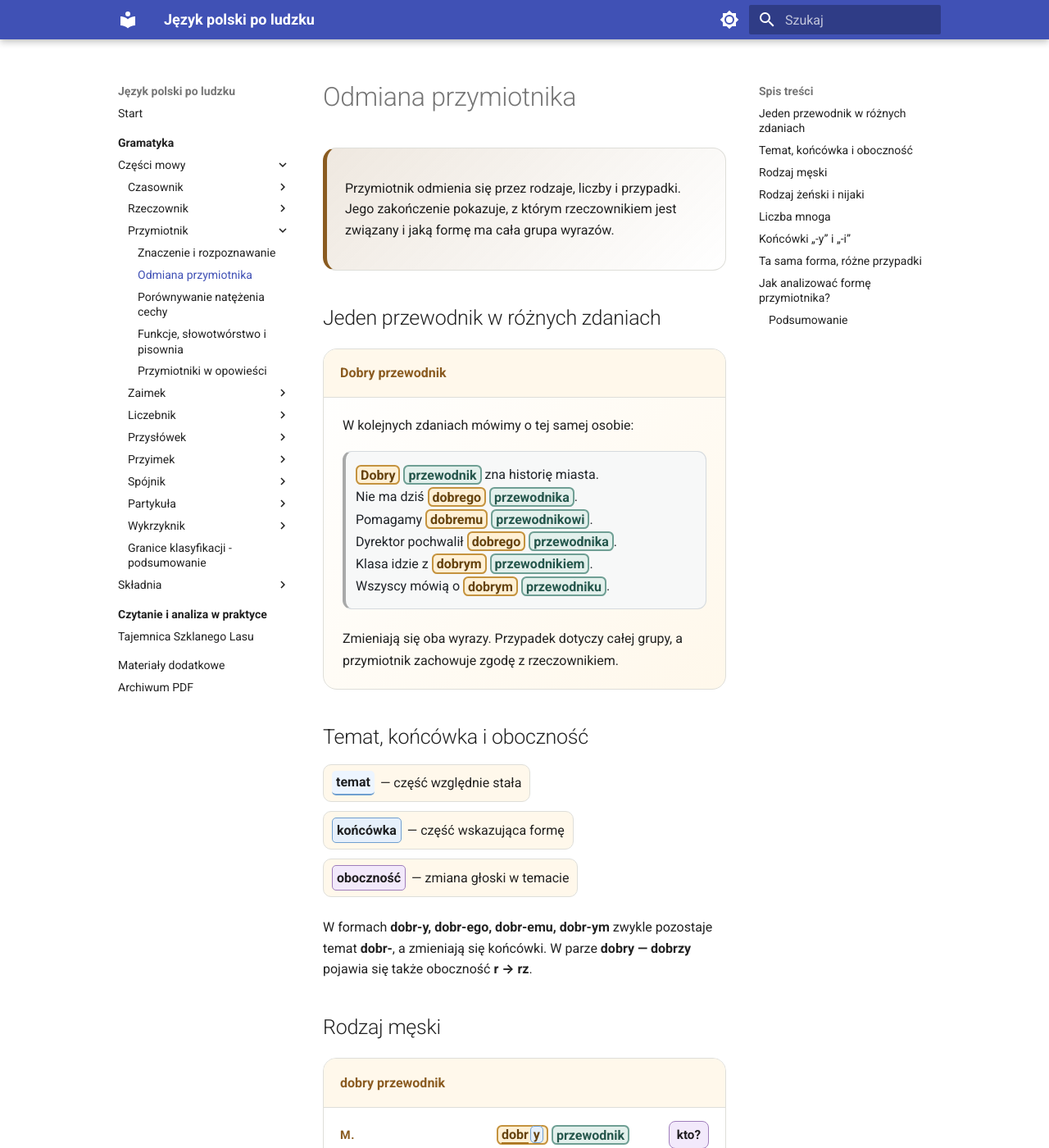
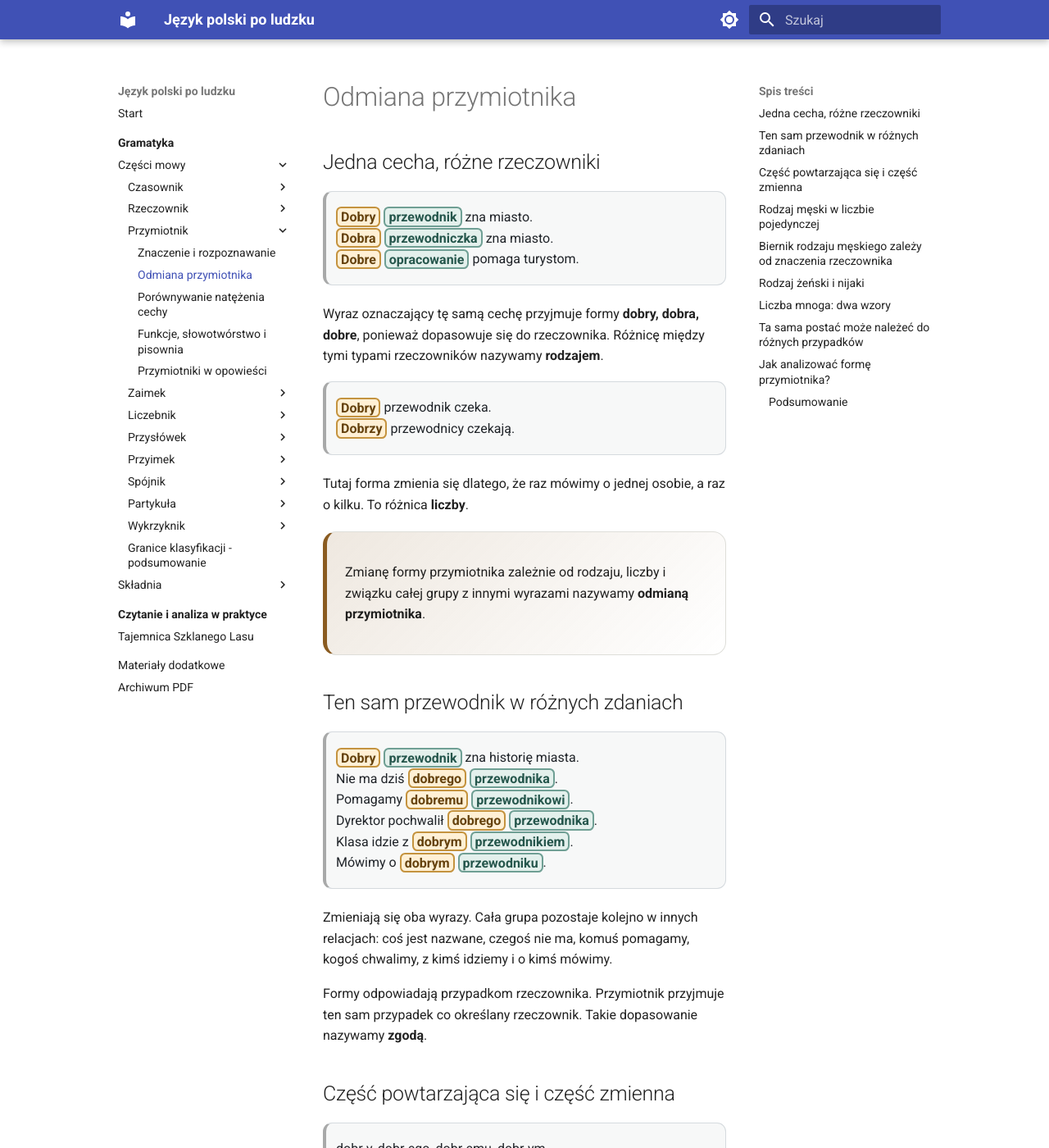
Before and after one commit to dchorazkiewicz/SP_JP, an MkDocs documentation site: the page built from docs/gramatyka/czesci-mowy/przymiotnik/odmiana.md, in a window 1280 px wide and 1400 px high. Shown: the whole window at 82% size. Built offline with MkDocs 1.6.1 and Material for MkDocs 9.7.7, drawn with Linux system fonts in a browser that asks for light colours; some of the changed text lies outside the part shown.

Commit message:
Wprowadź odmianę przymiotnika przez kontrast form

```diff
--- a/docs/gramatyka/czesci-mowy/przymiotnik/odmiana.md
+++ b/docs/gramatyka/czesci-mowy/przymiotnik/odmiana.md
@@ -2,66 +2,79 @@
 
 <div class="adjective-lesson" markdown>
 
+## Jedna cecha, różne rzeczowniki
+
+> <span class="form-focus">Dobry</span> <span class="noun-anchor">przewodnik</span> zna miasto.
+> <span class="form-focus">Dobra</span> <span class="noun-anchor">przewodniczka</span> zna miasto.
+> <span class="form-focus">Dobre</span> <span class="noun-anchor">opracowanie</span> pomaga turystom.
+
+Wyraz oznaczający tę samą cechę przyjmuje formy **dobry, dobra, dobre**, ponieważ dopasowuje się do rzeczownika. Różnicę między tymi typami rzeczowników nazywamy **rodzajem**.
+
+> <span class="form-focus">Dobry</span> przewodnik czeka.
+> <span class="form-focus">Dobrzy</span> przewodnicy czekają.
+
+Tutaj forma zmienia się dlatego, że raz mówimy o jednej osobie, a raz o kilku. To różnica **liczby**.
+
 <div class="lesson-lead" markdown>
 
-Przymiotnik odmienia się przez rodzaje, liczby i przypadki. Jego zakończenie pokazuje, z którym rzeczownikiem jest związany i jaką formę ma cała grupa wyrazów.
+Zmianę formy przymiotnika zależnie od rodzaju, liczby i związku całej grupy z innymi wyrazami nazywamy **odmianą przymiotnika**.
 
 </div>
 
-## Jeden przewodnik w różnych zdaniach
-
-<div class="adjective-story" markdown>
-  <div class="adjective-story__title">Dobry przewodnik</div>
-  <div class="adjective-story__body" markdown>
-
-W kolejnych zdaniach mówimy o tej samej osobie:
+## Ten sam przewodnik w różnych zdaniach
 
 > <span class="form-focus">Dobry</span> <span class="noun-anchor">przewodnik</span> zna historię miasta.
 > Nie ma dziś <span class="form-focus">dobrego</span> <span class="noun-anchor">przewodnika</span>.
 > Pomagamy <span class="form-focus">dobremu</span> <span class="noun-anchor">przewodnikowi</span>.
 > Dyrektor pochwalił <span class="form-focus">dobrego</span> <span class="noun-anchor">przewodnika</span>.
 > Klasa idzie z <span class="form-focus">dobrym</span> <span class="noun-anchor">przewodnikiem</span>.
-> Wszyscy mówią o <span class="form-focus">dobrym</span> <span class="noun-anchor">przewodniku</span>.
+> Mówimy o <span class="form-focus">dobrym</span> <span class="noun-anchor">przewodniku</span>.
 
-Zmieniają się oba wyrazy. Przypadek dotyczy całej grupy, a przymiotnik zachowuje zgodę z rzeczownikiem.
+Zmieniają się oba wyrazy. Cała grupa pozostaje kolejno w innych relacjach: coś jest nazwane, czegoś nie ma, komuś pomagamy, kogoś chwalimy, z kimś idziemy i o kimś mówimy.
 
-  </div>
+Formy odpowiadają przypadkom rzeczownika. Przymiotnik przyjmuje ten sam przypadek co określany rzeczownik. Takie dopasowanie nazywamy **zgodą**.
+
+## Część powtarzająca się i część zmienna
+
+> dobr-y, dobr-ego, dobr-emu, dobr-ym.
+
+Cząstka **dobr-** powtarza się. Nazywamy ją **tematem fleksyjnym**, czyli częścią względnie stałą podczas odmiany.
+
+Cząstki **-y, -ego, -emu, -ym** zmieniają się i pokazują formę. Nazywamy je **końcówkami fleksyjnymi**.
+
+<div class="form-key">
+  <span><span class="key-stem">temat fleksyjny</span> — część względnie stała</span>
+  <span><span class="key-ending">końcówka</span> — część wskazująca formę</span>
 </div>
 
-## Temat, końcówka i oboczność
+W parze:
 
-<div class="form-key">
-  <span><span class="key-stem">temat</span> — część względnie stała</span>
-  <span><span class="key-ending">końcówka</span> — część wskazująca formę</span>
-  <span><span class="key-change">oboczność</span> — zmiana głoski w temacie</span>
-</div>
+> dobry — dobrzy
 
-W formach **dobr-y, dobr-ego, dobr-emu, dobr-ym** zwykle pozostaje temat **dobr-**, a zmieniają się końcówki. W parze **dobry — dobrzy** pojawia się także oboczność **r → rz**.
+pojawia się także wymiana **r → rz**. Taką zmianę głoski w temacie nazywamy **obocznością**.
 
-## Rodzaj męski
+## Rodzaj męski w liczbie pojedynczej
 
 <div class="example-series">
   <div class="series-header"><strong>dobry przewodnik</strong></div>
-  <div class="example-row"><span class="grammar-badge">M.</span><p><span class="form-focus"><span class="stem-part">dobr</span><span class="ending-part">y</span></span> <span class="noun-anchor">przewodnik</span></p><span class="change-note">kto?</span></div>
+  <div class="example-row"><span class="grammar-badge">M.</span><p><span class="form-focus"><span class="stem-part">dobr</span><span class="ending-part">y</span></span> <span class="noun-anchor">przewodnik</span> zna miasto.</p><span class="change-note">kto?</span></div>
   <div class="example-row"><span class="grammar-badge">D.</span><p>nie ma <span class="form-focus"><span class="stem-part">dobr</span><span class="ending-part">ego</span></span> <span class="noun-anchor">przewodnika</span></p><span class="change-note">kogo?</span></div>
   <div class="example-row"><span class="grammar-badge">C.</span><p>pomagam <span class="form-focus"><span class="stem-part">dobr</span><span class="ending-part">emu</span></span> <span class="noun-anchor">przewodnikowi</span></p><span class="change-note">komu?</span></div>
-  <div class="example-row"><span class="grammar-badge">B.</span><p>widzę <span class="form-focus"><span class="stem-part">dobr</span><span class="ending-part">ego</span></span> <span class="noun-anchor">przewodnika</span></p><span class="change-note">jak dopełniacz</span></div>
+  <div class="example-row"><span class="grammar-badge">B.</span><p>widzę <span class="form-focus"><span class="stem-part">dobr</span><span class="ending-part">ego</span></span> <span class="noun-anchor">przewodnika</span></p><span class="change-note">kogo?</span></div>
   <div class="example-row"><span class="grammar-badge">N.</span><p>idę z <span class="form-focus"><span class="stem-part">dobr</span><span class="ending-part">ym</span></span> <span class="noun-anchor">przewodnikiem</span></p><span class="change-note">z kim?</span></div>
   <div class="example-row"><span class="grammar-badge">Ms.</span><p>mówię o <span class="form-focus"><span class="stem-part">dobr</span><span class="ending-part">ym</span></span> <span class="noun-anchor">przewodniku</span></p><span class="change-note">o kim?</span></div>
-  <div class="example-row"><span class="grammar-badge">W.</span><p><span class="form-focus"><span class="stem-part">dobr</span><span class="ending-part">y</span></span> <span class="noun-anchor">przewodniku</span>!</p><span class="change-note">jak mianownik</span></div>
+  <div class="example-row"><span class="grammar-badge">W.</span><p><span class="form-focus">Dobry</span> <span class="noun-anchor">przewodniku</span>!</p><span class="change-note">zwrot</span></div>
 </div>
 
-W bierniku rodzaju męskiego nie ma jednego wzoru:
+## Biernik rodzaju męskiego zależy od znaczenia rzeczownika
 
+> Widzę <span class="form-focus">dobrego</span> <span class="noun-anchor">ucznia</span>.
 > Widzę <span class="form-focus">dużego</span> <span class="noun-anchor">psa</span>.
 > Widzę <span class="form-focus">duży</span> <span class="noun-anchor">stół</span>.
 
-Przy nazwach osób i wielu zwierząt biernik jest podobny do dopełniacza. Przy nazwach rzeczy nieożywionych jest zwykle podobny do mianownika.
+Przy nazwach osób i wielu zwierząt forma biernika jest taka sama jak w połączeniu **nie ma dobrego ucznia, dużego psa**. Przy nazwach rzeczy nieożywionych jest taka sama jak forma podstawowa **duży stół**.
 
-<div class="adjective-checkpoint">
-  <div class="adjective-checkpoint__title">Dlaczego nie wystarczy zapamiętać jednej końcówki biernika?</div>
-  <p>Forma przymiotnika zależy także od tego, czy rzeczownik rodzaju męskiego nazywa osobę, istotę żywą czy przedmiot nieożywiony.</p>
-</div>
+Dopiero po obserwacji tego wzoru używamy terminów **męskoosobowy**, **męskożywotny** i **męskonieżywotny**.
 
 ## Rodzaj żeński i nijaki
 
@@ -70,87 +83,54 @@ Przy nazwach osób i wielu zwierząt biernik jest podobny do dopełniacza. Przy
   <div class="comparison-item"><span class="comparison-label">rodzaj nijaki</span><p><span class="form-focus">dobre</span> <span class="noun-anchor">rozwiązanie</span><br>nie ma <span class="form-focus">dobrego</span> <span class="noun-anchor">rozwiązania</span><br>wybieram <span class="form-focus">dobre</span> <span class="noun-anchor">rozwiązanie</span><br>pracuję nad <span class="form-focus">dobrym</span> <span class="noun-anchor">rozwiązaniem</span><br>mówię o <span class="form-focus">dobrym</span> <span class="noun-anchor">rozwiązaniu</span></p></div>
 </div>
 
-W rodzaju nijakim biernik liczby pojedynczej jest równy mianownikowi.
-
 Wołacz przymiotnika ma zwykle taką samą formę jak mianownik:
 
-> <span class="form-focus">dobry</span> <span class="noun-anchor">przewodniku</span>;
-> <span class="form-focus">dobra</span> <span class="noun-anchor">książko</span>;
-> <span class="form-focus">dobre</span> <span class="noun-anchor">dziecko</span>.
+> dobry przewodniku; dobra książko; dobre dziecko.
 
-Zwroty do przedmiotów, takie jak **dobra książko**, pojawiają się głównie w uosobieniu, poezji lub żarcie.
+## Liczba mnoga: dwa wzory
 
-## Liczba mnoga
+> <span class="form-focus">Dobrzy</span> <span class="noun-anchor">uczniowie</span> przygotowali prezentację.
+> <span class="form-focus">Dobre</span> <span class="noun-anchor">uczennice</span> przygotowały prezentację.
+> <span class="form-focus">Dobre</span> <span class="noun-anchor">psy</span> czekały przy bramie.
+> <span class="form-focus">Dobre</span> <span class="noun-anchor">rozwiązania</span> zapisano.
 
-> <span class="form-focus">Dobrzy</span> <span class="noun-anchor">uczniowie</span> przygotowali prezentacje.
-> <span class="form-focus">Dobre</span> <span class="noun-anchor">uczennice</span> przygotowały prezentacje.
-> <span class="form-focus">Dobre</span> <span class="noun-anchor">psy</span> czekały przy bramie.
-> <span class="form-focus">Dobre</span> <span class="noun-anchor">rozwiązania</span> zostały zapisane.
+Forma **dobrzy** występuje przy grupie osób obejmującej co najmniej jednego mężczyznę. Nazywamy ją **męskoosobową**.
 
-Tylko pierwsza grupa wymaga formy męskoosobowej **dobrzy**. Pozostałe przyjmują formę niemęskoosobową **dobre**.
+Forma **dobre** występuje przy pozostałych grupach. Nazywamy ją **niemęskoosobową**.
 
-<div class="example-series">
-  <div class="series-header"><strong>dobrzy uczniowie</strong></div>
-  <div class="example-row"><span class="grammar-badge">M.</span><p><span class="form-focus"><span class="stem-part stem-part--changed">dobrz</span><span class="ending-part">y</span></span> <span class="noun-anchor">uczniowie</span></p><span class="change-note">r → rz</span></div>
-  <div class="example-row"><span class="grammar-badge">D.</span><p>nie ma <span class="form-focus">dobrych</span> <span class="noun-anchor">uczniów</span></p><span class="change-note">-ych</span></div>
-  <div class="example-row"><span class="grammar-badge">C.</span><p>pomagam <span class="form-focus">dobrym</span> <span class="noun-anchor">uczniom</span></p><span class="change-note">-ym</span></div>
-  <div class="example-row"><span class="grammar-badge">B.</span><p>widzę <span class="form-focus">dobrych</span> <span class="noun-anchor">uczniów</span></p><span class="change-note">jak dopełniacz</span></div>
-  <div class="example-row"><span class="grammar-badge">N.</span><p>rozmawiam z <span class="form-focus">dobrymi</span> <span class="noun-anchor">uczniami</span></p><span class="change-note">-ymi</span></div>
-  <div class="example-row"><span class="grammar-badge">Ms.</span><p>mówię o <span class="form-focus">dobrych</span> <span class="noun-anchor">uczniach</span></p><span class="change-note">-ych</span></div>
-</div>
+W bierniku porównaj:
 
-W bierniku liczby mnogiej porównaj:
+> widzę dobrych uczniów;
+> widzę dobre książki.
 
-> widzę dobrych uczniów — forma męskoosobowa jak dopełniacz;
-> widzę dobre książki — forma niemęskoosobowa jak mianownik.
+## Ta sama postać może należeć do różnych przypadków
 
-## Końcówki „-y” i „-i”
+> Pomagam <strong>dobrym uczniom</strong>. — celownik liczby mnogiej;
+> Idę z <strong>dobrym uczniem</strong>. — narzędnik liczby pojedynczej;
+> Mówię o <strong>dobrym uczniu</strong>. — miejscownik liczby pojedynczej.
 
-W formie podstawowej rodzaju męskiego przymiotniki mogą kończyć się na **-y** albo **-i**:
-
-> dobry plan, cichy pokój, obcy język;
-> tani bilet, wysoki budynek, polski film.
-
-W liczbie mnogiej mogą pojawiać się zmiany w temacie:
-
-> dobry uczeń → dobrzy uczniowie;
-> młody zawodnik → młodzi zawodnicy;
-> wysoki uczeń → wysocy uczniowie;
-> drogi kolega → drodzy koledzy.
-
-Nie należy przewidywać całej odmiany wyłącznie z ostatniej litery formy podstawowej.
-
-## Ta sama forma, różne przypadki
-
-Forma **dobrym** może wystąpić jako:
-
-> Pomagam dobrym uczniom. — celownik liczby mnogiej;
-> Idę z dobrym uczniem. — narzędnik liczby pojedynczej;
-> Mówię o dobrym uczniu. — miejscownik liczby pojedynczej.
-
-Przypadek ustalamy z całego zdania, a nie z samej końcówki.
+Forma **dobrym** sama nie wskazuje jednoznacznie przypadku. Potrzebne jest całe zdanie.
 
 ## Jak analizować formę przymiotnika?
 
 <div class="adjective-step-list">
-  <div class="adjective-step"><strong>Znajdź określany rzeczownik.</strong> Bez niego trudno poprawnie ustalić formę.</div>
-  <div class="adjective-step"><strong>Ustal rodzaj i liczbę.</strong> W liczbie mnogiej sprawdź, czy forma jest męskoosobowa.</div>
-  <div class="adjective-step"><strong>Ustal przypadek całej grupy.</strong> Zwróć uwagę na czasownik, przyimek i funkcję w zdaniu.</div>
-  <div class="adjective-step"><strong>Sprawdź zgodę.</strong> Porównaj: <em>dobry uczeń, dobrego ucznia, dobrym uczniem</em>.</div>
-  <div class="adjective-step"><strong>Zwróć uwagę na żywotność.</strong> Porównaj: <em>widzę dużego psa</em>, ale <em>widzę duży stół</em>.</div>
-  <div class="adjective-step"><strong>Nie rozstrzygaj z samej końcówki.</strong> Forma <em>dobrym</em> może należeć do różnych przypadków.</div>
+  <div class="adjective-step"><strong>Znajdź określany rzeczownik.</strong></div>
+  <div class="adjective-step"><strong>Sprawdź jego rodzaj i liczbę.</strong> Najpierw przez porównanie całych form.</div>
+  <div class="adjective-step"><strong>Ustal relację całej grupy w zdaniu.</strong> Dopiero potem nazwij przypadek.</div>
+  <div class="adjective-step"><strong>Sprawdź zgodę.</strong> Przymiotnik powinien dopasować formę do rzeczownika.</div>
+  <div class="adjective-step"><strong>Przy rodzaju męskim uwzględnij znaczenie rzeczownika.</strong></div>
+  <div class="adjective-step"><strong>Nie rozstrzygaj z samej końcówki.</strong></div>
 </div>
 
 <div class="adjective-summary">
 <h3>Podsumowanie</h3>
 <ul>
-  <li>Przymiotnik odmienia się razem z rzeczownikiem przez rodzaje, liczby i przypadki.</li>
-  <li>W rodzaju męskim biernik zależy od znaczenia i żywotności rzeczownika.</li>
+  <li>Przymiotnik zmienia formę razem z rzeczownikiem.</li>
+  <li>Rodzaj, liczba i przypadek wynikają z całej grupy i zdania.</li>
+  <li>Temat fleksyjny jest częścią względnie stałą, a końcówka wskazuje formę.</li>
+  <li>Oboczność oznacza zmianę głoski w temacie.</li>
   <li>W liczbie mnogiej rozróżniamy formy męskoosobowe i niemęskoosobowe.</li>
-  <li>Wołacz przymiotnika jest zwykle równy mianownikowi.</li>
-  <li>Odmiana może zmieniać końcówkę oraz głoski w temacie.</li>
-  <li>Ta sama forma może należeć do różnych przypadków.</li>
-  <li>Formę przymiotnika analizujemy w całej grupie rzeczownikowej i w pełnym zdaniu.</li>
+  <li>Ta sama postać przymiotnika może należeć do różnych przypadków.</li>
 </ul>
 </div>
 
```
